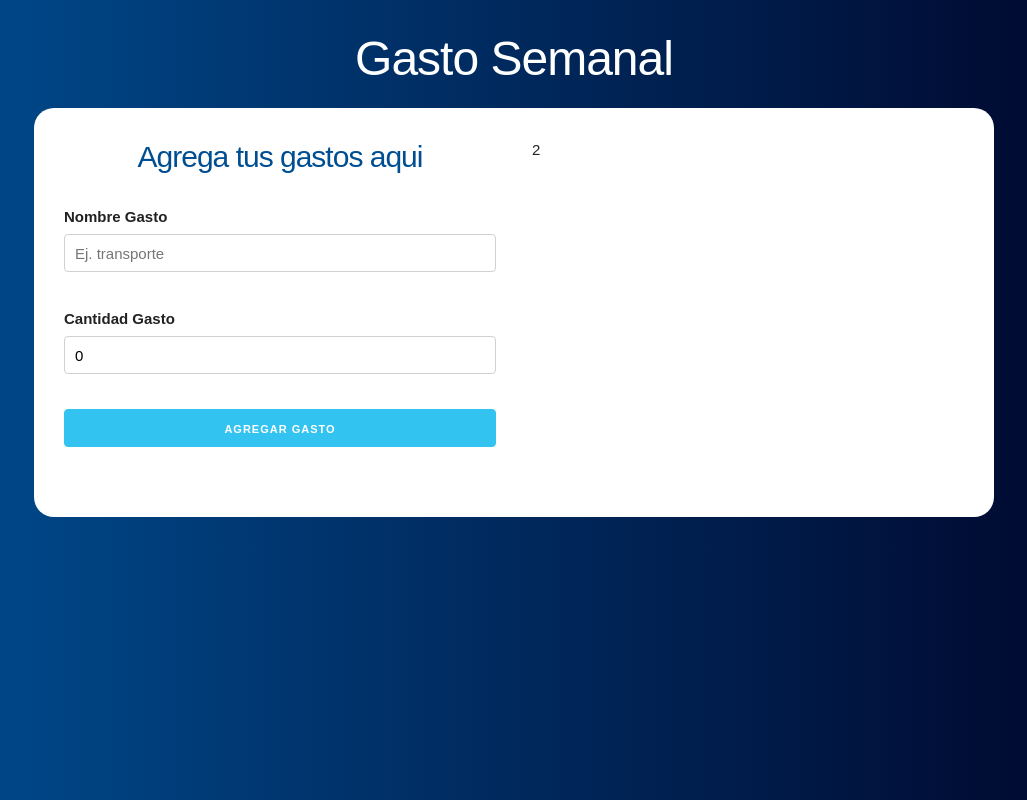
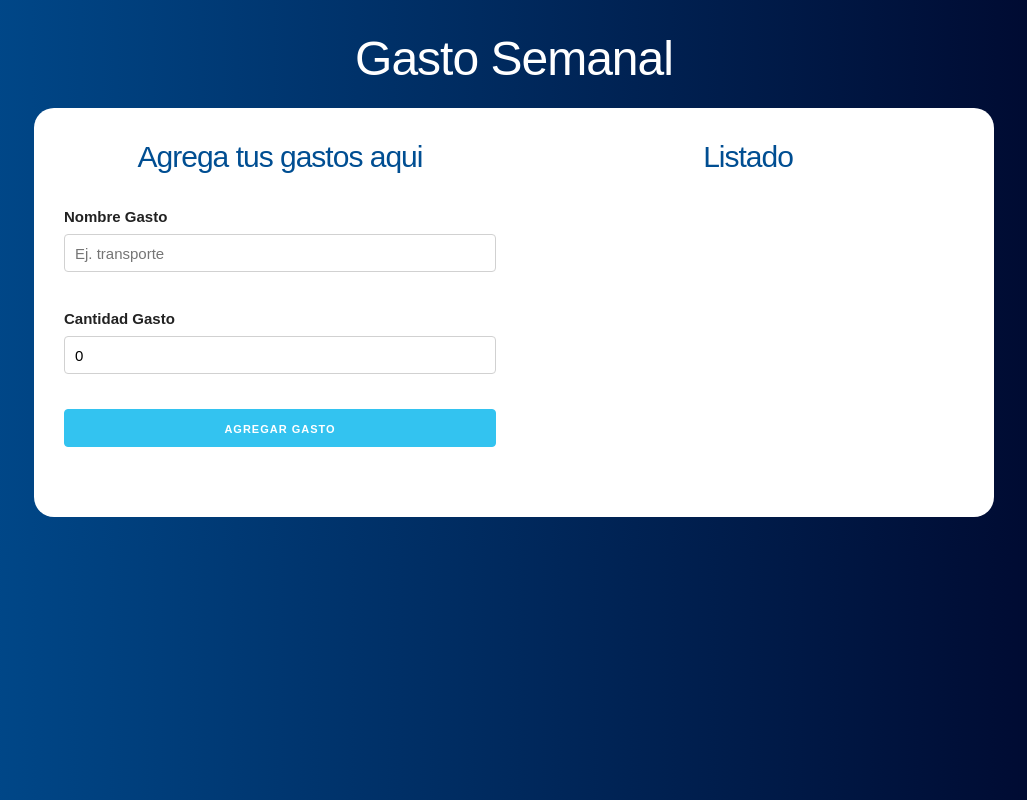
Before and after one commit to MauricioGarcia12/Budget-Control, a React (Create React App) app: page / in a window 1280 px wide. Both pictures are taken after typing "5" into the empty fields and a click on the input "Definir presupuesto". Shown: the whole page, without its empty margins (126-1153 px from the left). Built offline with nearby package versions, Linux system fonts and the light colour scheme.

Commit message:
Colocando gastos en el state y mostrandolos en la interfaz

```diff
--- a/src/App.js
+++ b/src/App.js
@@ -1,12 +1,22 @@
 import React,{useState} from 'react';
 import Pregunta from './components/Pregunta'
 import Formulario from './components/Formulario'
+import Listado from './components/Listado'
+
 
 function App() {
   //definir el state
   const [presupuesto,guardarPresupuesto]=useState(0);
   const [restante,guardarRestante]=useState(0);
   const [mostrarpregunta,actualizarPregunta]=useState(true);
+  const [gastos, guardarGastos]=useState([]);
+
+  //cuando agregamos un nuevo gasto
+  const agregarNuevoGasto = gasto =>{
+    guardarGastos([
+      ...gastos,gasto
+    ])
+  }
 
   return (
     <div className='container'>
@@ -22,10 +32,14 @@
         ) :(
           <div className='row'>
               <div className='one-half column'>
-                  <Formulario/>
+                  <Formulario
+                    agregarNuevoGasto={agregarNuevoGasto}
+                  />
               </div>
               <div className='one-half column'>
-                  2
+                  <Listado
+                  gastos={gastos}
+                  />
               </div>
           </div>
         ) }
--- a/src/components/Formulario.jsx
+++ b/src/components/Formulario.jsx
@@ -1,7 +1,7 @@
 import React,{useState} from 'react'
 import Error from './Error'
 import shortid from 'shortid';
-const Formulario = () => {
+const Formulario = ({agregarNuevoGasto}) => {
 
     const [nombre,guardarNombre]=useState('');
     const[cantidad,guardarCantidad]=useState(0);
@@ -21,11 +21,14 @@
     const gasto ={
         nombre,cantidad,id: shortid.generate()
     }
-    console.log(gasto)
 
     //pasar al comp principal
+    agregarNuevoGasto(gasto)
+
 
     //resetear el form
+    guardarNombre('')
+    guardarCantidad(0)
 }
 
 
--- /dev/null
+++ b/src/components/Gasto.jsx
@@ -0,0 +1,11 @@
+import React from 'react';
+const Gasto = ({gasto}) => (
+    <li className='gastos'>
+        <p>{gasto.nombre}
+        <span className='gasto'>$ {gasto.cantidad}</span>
+        </p>
+    </li>
+ );
+
+
+export default Gasto;
--- /dev/null
+++ b/src/components/Listado.jsx
@@ -0,0 +1,18 @@
+import React from 'react'
+import Gasto from './Gasto'
+
+const Listado = ({gastos}) =>  (
+
+    <div className='gastos-realizados'>
+        <h2>Listado</h2>
+        {gastos.map(gasto =>(
+            <Gasto
+                key={gasto.id}
+                gasto={gasto}
+            />
+        ))}
+    </div>
+) ;
+
+
+export default Listado;
```
